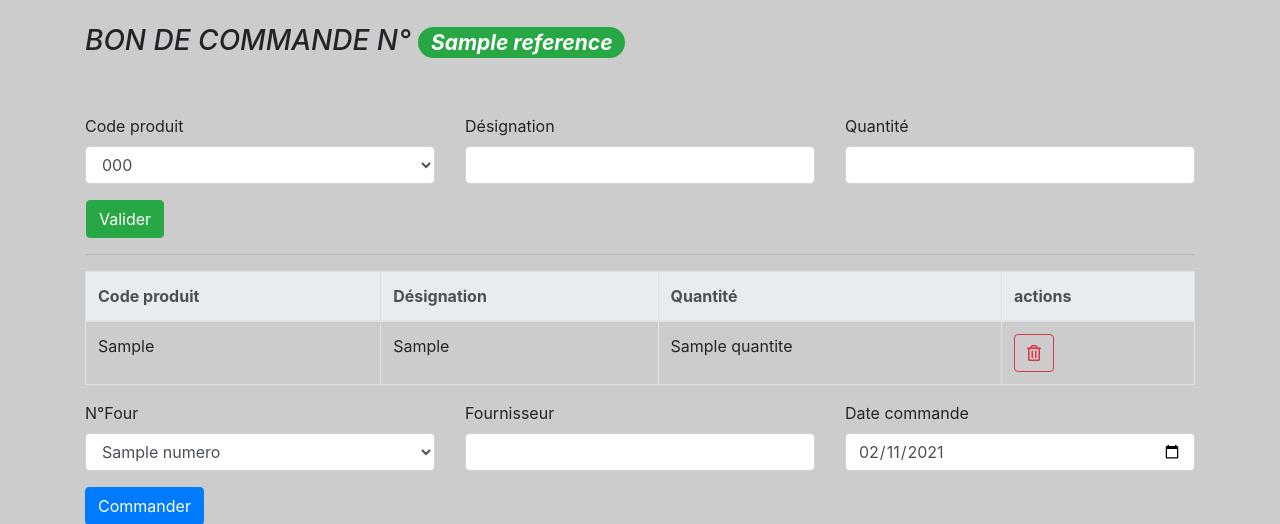
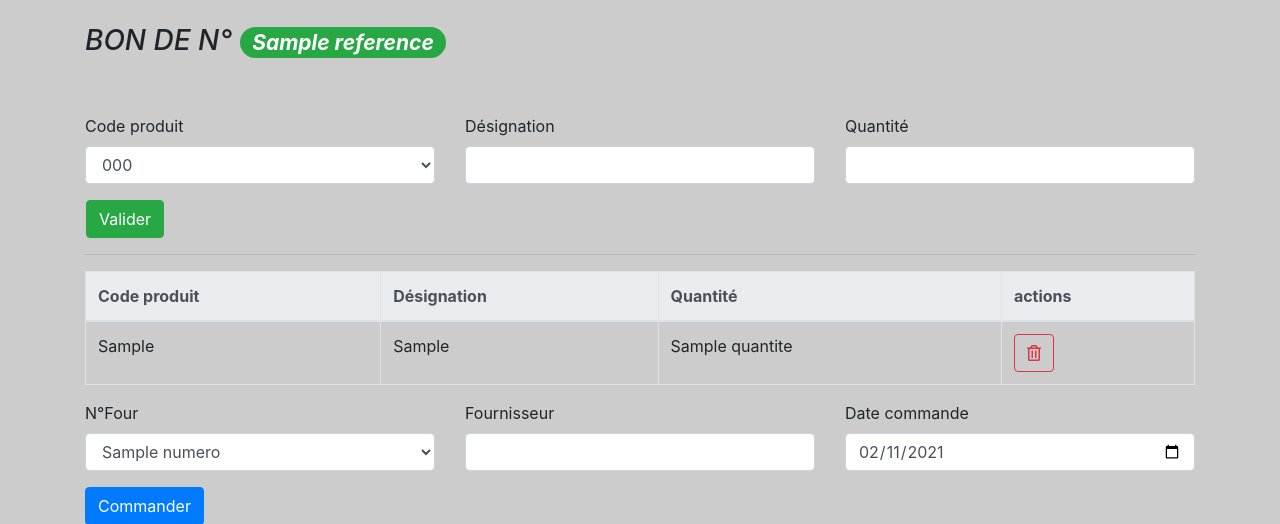
Before and after one commit to papamatrood/pharma, a Symfony app: template templates/commandes/new.html.twig in a window 1280 px wide. Shown: the part 59-583 px from the top of the page. Run offline with Twig, Linux system fonts and the light colour scheme; the template is opened without the code that fills it: most values are stand-ins (such as "Sample title", 1, 10 or a date in 2020); some libraries are stand-ins or nearby versions.

Commit message:
Mon premier commit sur la branche brancheDetest

```diff
--- a/templates/commandes/new.html.twig
+++ b/templates/commandes/new.html.twig
@@ -3,7 +3,7 @@
 {% block title %}Commande fournisseur{% endblock %}
 
 {% block body %}
-        <h3 class="font-italic">BON DE COMMANDE N° <span class="badge badge-pill badge-success">{{ reference }}</span></h3>
+        <h3 class="font-italic">BON DE  N° <span class="badge badge-pill badge-success">{{ reference }}</span></h3>
         <br/><br/>
         {% for message in app.flashes('success') %}
         <div class="alert alert-success">
```
